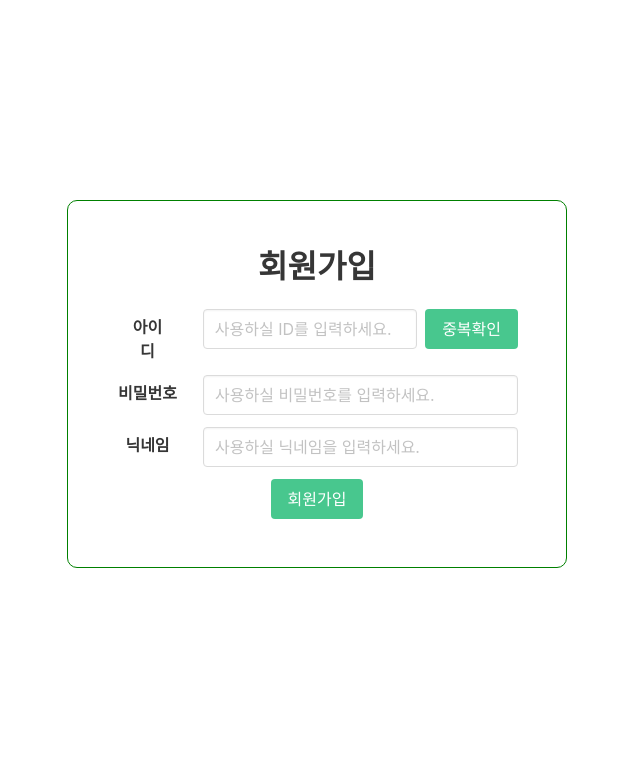
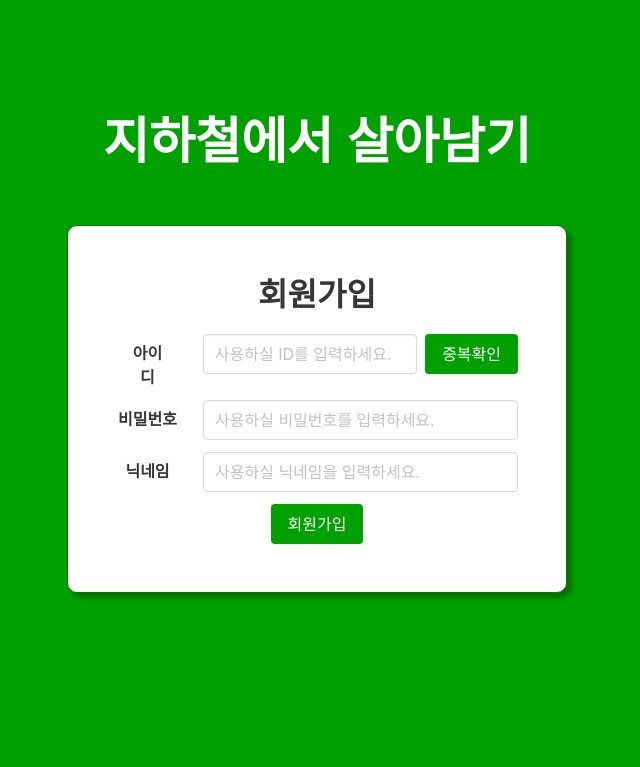
Before and after one commit to jejuski/Team55555, a Flask app: template templates/register.html in a window 1280 px wide. Shown: the top 767 px of the page, without its empty margins (323-963 px from the left). Run offline with Flask 2, Linux system fonts and the light colour scheme; the template is opened without the code that fills it, so the values that code supplies are empty; some libraries are stand-ins or nearby versions.

Commit message:
회원가입 css 수정

```diff
--- a/templates/register.html
+++ b/templates/register.html
@@ -5,35 +5,69 @@
     <title>2호선에서 살아남기</title>
 
     <!-- Required meta tags -->
-    <meta charset="utf-8" />
-    <meta name="viewport" content="width=device-width, initial-scale=1, shrink-to-fit=no" />
+    <meta charset="utf-8"/>
+    <meta name="viewport" content="width=device-width, initial-scale=1, shrink-to-fit=no"/>
 
     <!-- Bulma CSS -->
-    <link rel="stylesheet" href="https://cdn.jsdelivr.net/npm/bulma@0.9.1/css/bulma.min.css" />
+    <link rel="stylesheet" href="https://cdn.jsdelivr.net/npm/bulma@0.9.1/css/bulma.min.css"/>
     <!-- JS -->
     <script src="https://ajax.googleapis.com/ajax/libs/jquery/3.4.1/jquery.min.js"></script>
     <script src="https://cdnjs.cloudflare.com/ajax/libs/jquery-cookie/1.4.1/jquery.cookie.js"></script>
 
     <style>
+        @import url('https://fonts.googleapis.com/css2?family=Noto+Sans+KR:wght@100;300;400;500;700&display=swap');
+
+        * {
+            color: #fff;
+            font-family: 'Noto Sans KR', sans-serif;
+        }
+
+        button {
+            background-color: #00a000 !important;
+        }
+
+        html {
+            background-color: #00a000;
+        }
+
         label {
             text-align: center;
+        {#color: #fff!important;#}
         }
+
+        .wrap {
+            text-align: center;
+            margin-top: 100px;
+        }
+
+        .main_title {
+            font-size: 50px;
+            font-weight: bold;
+            color: #fff;
+            /*background-size: contain;*/
+
+        }
+
         .section {
-        margin: 200px auto;
+            margin: 50px auto;
             width: 100%;
             max-width: 500px;
             border: 1px solid green;
             border-radius: 10px;
+            background-color: #fff;
+            box-shadow: 5px 5px 5px rgba(0, 0, 0, 0.3);
         }
+
         .idbox {
             margin-left: 10px;
         }
+
         .idinputbox {
             margin-left: 10px;
         }
     </style>
     <script>
-      function double(){
+        function double() {
             $.ajax({
                 type: 'GET',
                 url: '/double',
@@ -45,8 +79,9 @@
                         let member_id = rows[i]['userId']
                         if (id == member_id)
                             alert('이미 존재하는 아이디입니다. 다시 입력하세요');
-              if(i == rows.length -1 && id != member_id)
+                        if (i == rows.length - 1 && id != member_id)
                             alert('사용가능한 아이디입니다.');
+                        if
                     }
                 }
             });
@@ -70,9 +105,10 @@
     </script>
 </head>
 <body>
-
+<div class="wrap">
+    <h1 class="main_title">지하철에서 살아남기</h1>
     <div class="section has-text-centered">
-      <h1 class="title">회원가입</h1>
+        <h2 class="title">회원가입</h2>
         <div class="container">
             <div class="field is-horizontal idbox">
                 <div class="field-label is-normal">
@@ -81,7 +117,8 @@
                 <div class="field-body idinputbox">
                     <div class="field">
                         <div class="control">
-                <input type="text" class="input" id="userid" aria-describedby="emailHelp" placeholder="사용하실 ID를 입력하세요." />
+                            <input type="text" class="input" id="userid" aria-describedby="emailHelp"
+                                   placeholder="사용하실 ID를 입력하세요."/>
                         </div>
                     </div>
                 </div>
@@ -95,7 +132,7 @@
                 <div class="field-body">
                     <div class="field">
                         <div class="control">
-                <input type="password" class="input" id="userpw" placeholder="사용하실 비밀번호를 입력하세요." />
+                            <input type="password" class="input" id="userpw" placeholder="사용하실 비밀번호를 입력하세요."/>
                         </div>
                     </div>
                 </div>
@@ -107,7 +144,7 @@
                 <div class="field-body">
                     <div class="field">
                         <div class="control">
-                <input type="text" class="input" id="usernick" placeholder="사용하실 닉네임을 입력하세요." />
+                            <input type="text" class="input" id="usernick" placeholder="사용하실 닉네임을 입력하세요."/>
                         </div>
                     </div>
                 </div>
@@ -115,5 +152,6 @@
             <button class="button is-success" onclick="register()">회원가입</button>
         </div>
     </div>
+</div>
 </body>
 </html>
```
Lines whose indentation alone changed are shown as unchanged.
